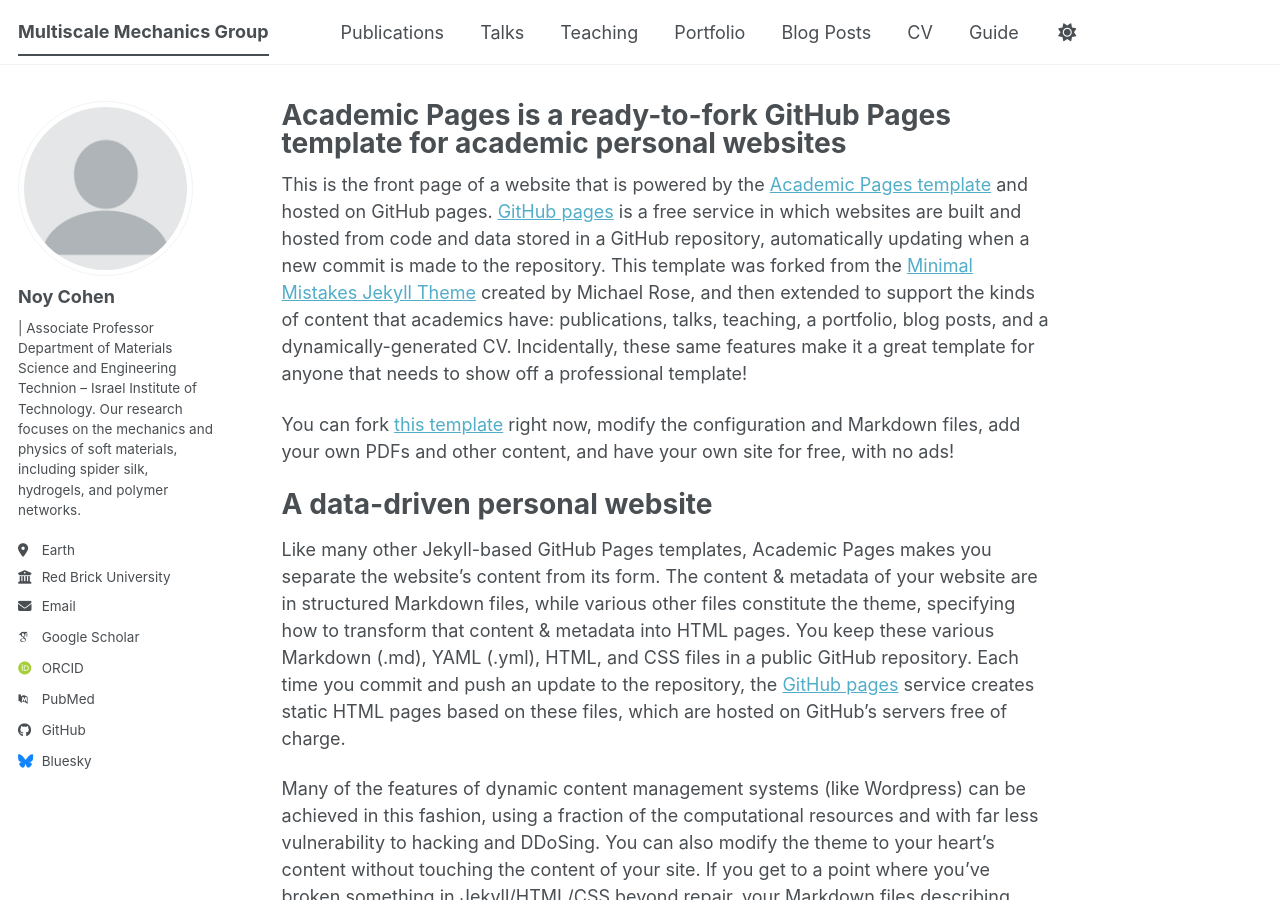
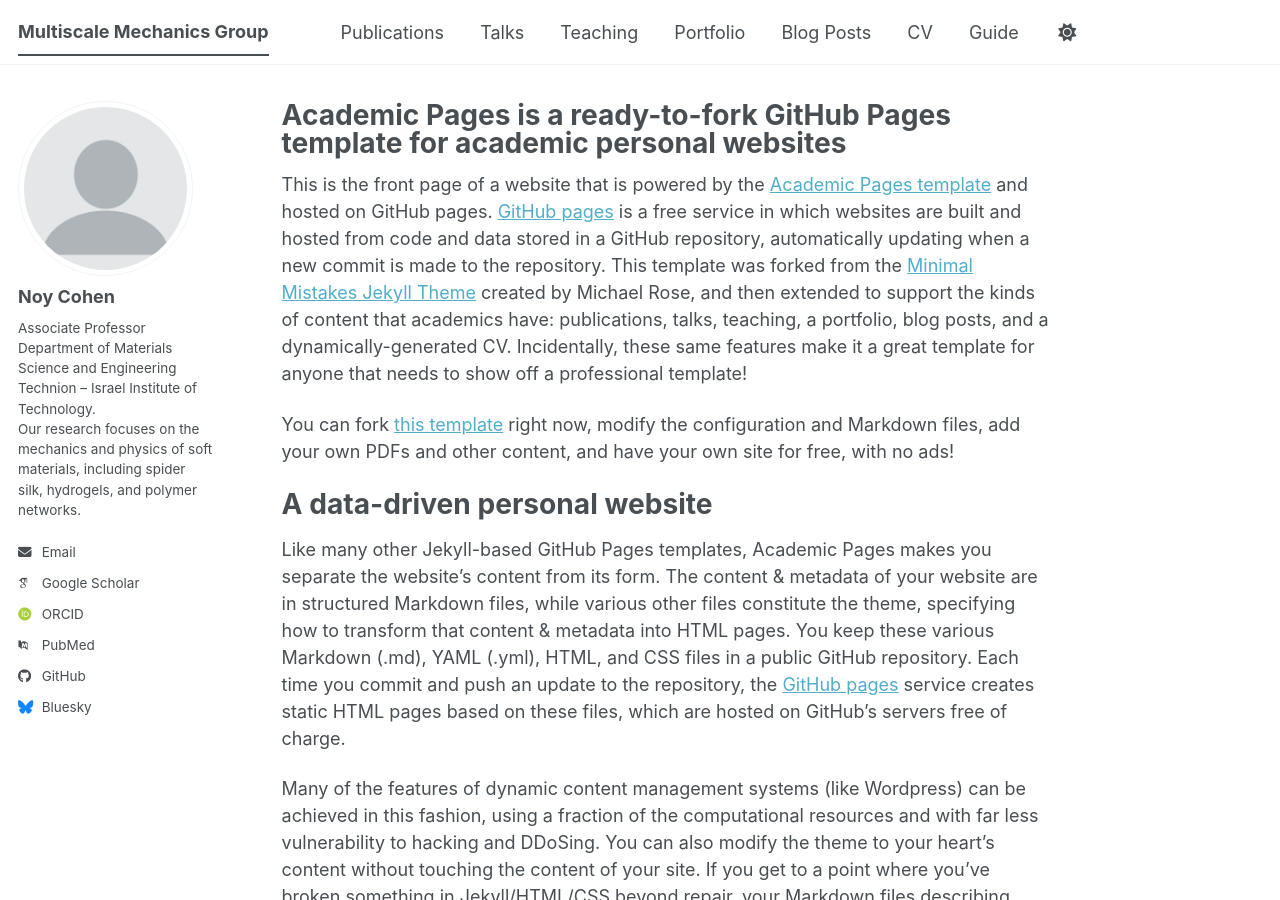
Before and after one commit to noyco5/noyco5.github.io, a Jekyll site: the page built from _pages/about.md, in a window 1280 px wide and 900 px high. Built offline with Jekyll 4.4.1, drawn with Linux system fonts in a browser that asks for light colours; some web fonts are replaced; a script bundle is joined from its source files by our own code; library files that are not in the unit come from our copies.

Commit message:
update bio

```diff
--- a/_config.yml
+++ b/_config.yml
@@ -26,14 +26,7 @@
   avatar           : "profile.png"
   name             : "Noy Cohen"
   pronouns         : # example: "she/her"
-  bio              : "|
-  Associate Professor
-  Department of Materials Science and Engineering
-  Technion – Israel Institute of Technology.
-  Our research focuses on the mechanics and physics of soft materials, including spider silk, hydrogels, and polymer networks."
-  location         : "Earth"
-  employer         : "Red Brick University"
-  uri              : # URL
+  bio              : "Associate Professor<br> Department of Materials Science and Engineering<br>Technion – Israel Institute of Technology.<br>Our research focuses on the mechanics and physics of soft materials, including spider silk, hydrogels, and polymer networks."
   email            : "noyco@technion.ac.il"
 
   # Academic websites
```
